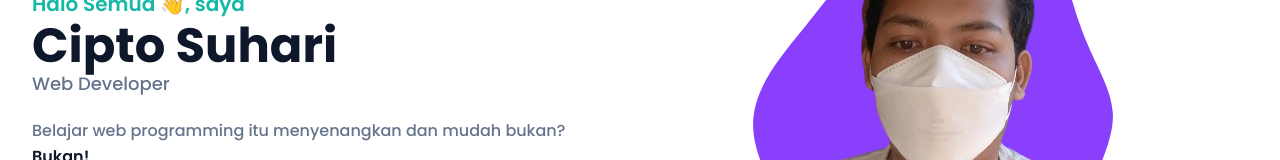
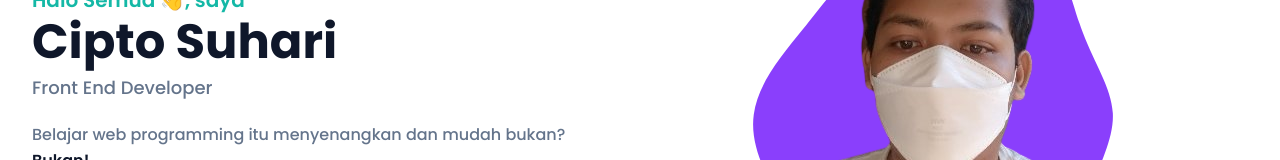
Before and after one commit to harikun/portfolio, a React (Create React App) app: page / in a window 1280 px wide. Shown: the part 232-392 px from the top of the page. Built offline with nearby package versions, Linux system fonts and the light colour scheme.

Commit message:
check space

```diff
--- a/src/components/HeroSection.jsx
+++ b/src/components/HeroSection.jsx
@@ -6,12 +6,12 @@ function HeroSection() {
           <div className="w-full self-center px-4 lg:w-1/2">
             <h1 className="text-base font-semibold text-primary lg:text-xl">
               Halo Semua 👋, saya{" "}
-              <span className="block font-bold text-dark text-4xl mt-1 lg:text-5xl">
+              <span className="block font-bold text-dark text-4xl mt-1 mb-2 lg:text-5xl">
                 Cipto Suhari
               </span>
             </h1>
             <p className="h2 font-medium text-secondary text-lg mb-5">
-              Web Developer
+              Front End Developer
             </p>
             <p className="font-medium text-secondary mb-10 leading-relaxed">
               Belajar web programming itu menyenangkan dan mudah bukan?{" "}
```
